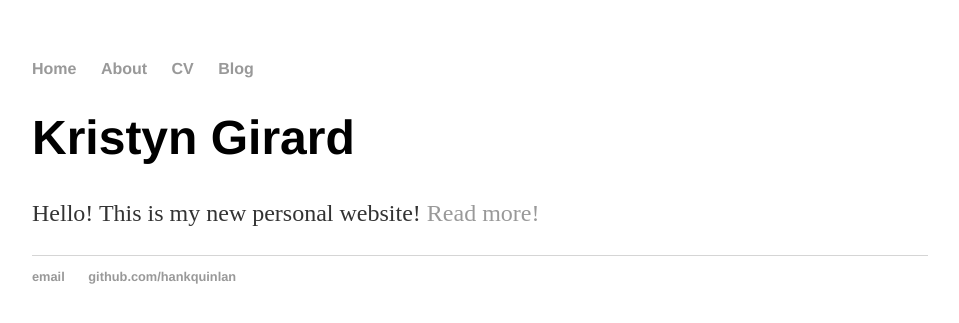
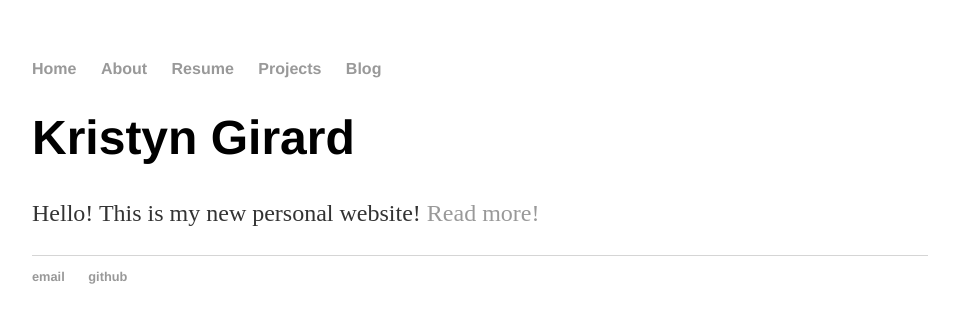
Before and after one commit to kristyngirard/kristyngirard.github.io, a Jekyll site: the page built from index.html, in a window 1280 px wide. Shown: the top 323 px of the page, without its empty margins (160-1119 px from the left). Built offline with Jekyll 4.4.1, drawn with Linux system fonts in a browser that asks for light colours.

Commit message:
Update default.html

```diff
--- a/_layouts/default.html
+++ b/_layouts/default.html
@@ -2,7 +2,6 @@
 	<html>
 		<head>
 			<title>{{ page.title }}</title>
-			<!-- link to main stylesheet -->
 			<link rel="stylesheet" type="text/css" href="/css/main.css">
 		</head>
 		<body>
@@ -10,7 +9,8 @@
 	    		<ul>
 	        		<li><a href="/">Home</a></li>
 		        	<li><a href="/about">About</a></li>
-	        		<li><a href="/cv">CV</a></li>
+	        		<li><a href="/cv">Resume</a></li>
+	        		<li><a href="/cv">Projects</a></li>
 	        		<li><a href="/blog">Blog</a></li>
 	    		</ul>
 			</nav>
@@ -18,11 +18,11 @@
 
 			{{ content }}
 
-			</div><!-- /.container -->
+			</div>
 			<footer>
 	    		<ul>
-	        		<li><a href="mailto:hankquinlanhub@gmail.com">email</a></li>
-	        		<li><a href="https://github.com/hankquinlan">github.com/hankquinlan</a></li>
+	        		<li><a href="mailto:kristyn.girard@gmail.com">email</a></li>
+	        		<li><a href="https://github.com/kristyngirard">github</a></li>
 				</ul>
 			</footer>
 		</body>
```
